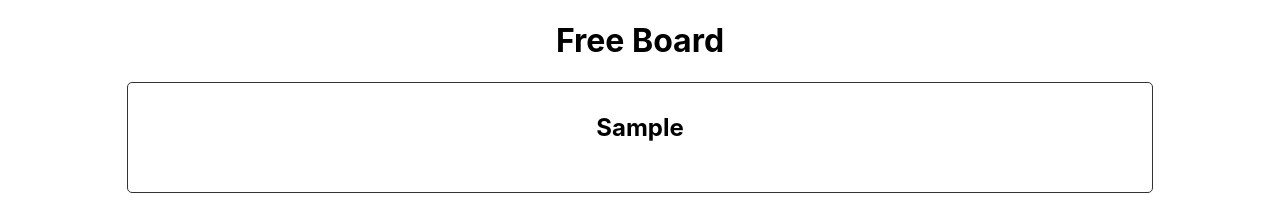
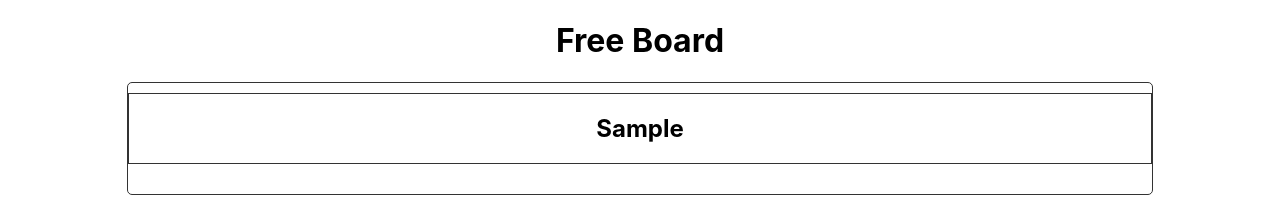
Before and after one commit to johnlukeabe/my-app, a React (Create React App) app: page / in a window 1280 px wide. Both pictures are taken after typing "Sample" into the empty fields and a click on the button "Submit". Shown: the top 214 px of the page. Built offline with nearby package versions, Linux system fonts and the light colour scheme.

Commit message:
React: Add border line for each post in list
Signed-off-by: Jungsu Sohn <jsson98@gmail.com>

```diff
--- a/src/App.js
+++ b/src/App.js
@@ -27,7 +27,7 @@ function App() {
       <h1>Free Board</h1>
       <div className='board-list'>
         {viewList.map((element) =>
-          <div key={element}>
+          <div style={{ border: '1px solid #333' }} key={element}>
             <h2>{element.title}</h2>
             <div>{ReactHtmlParser(element.content)}</div>
           </div>
```
